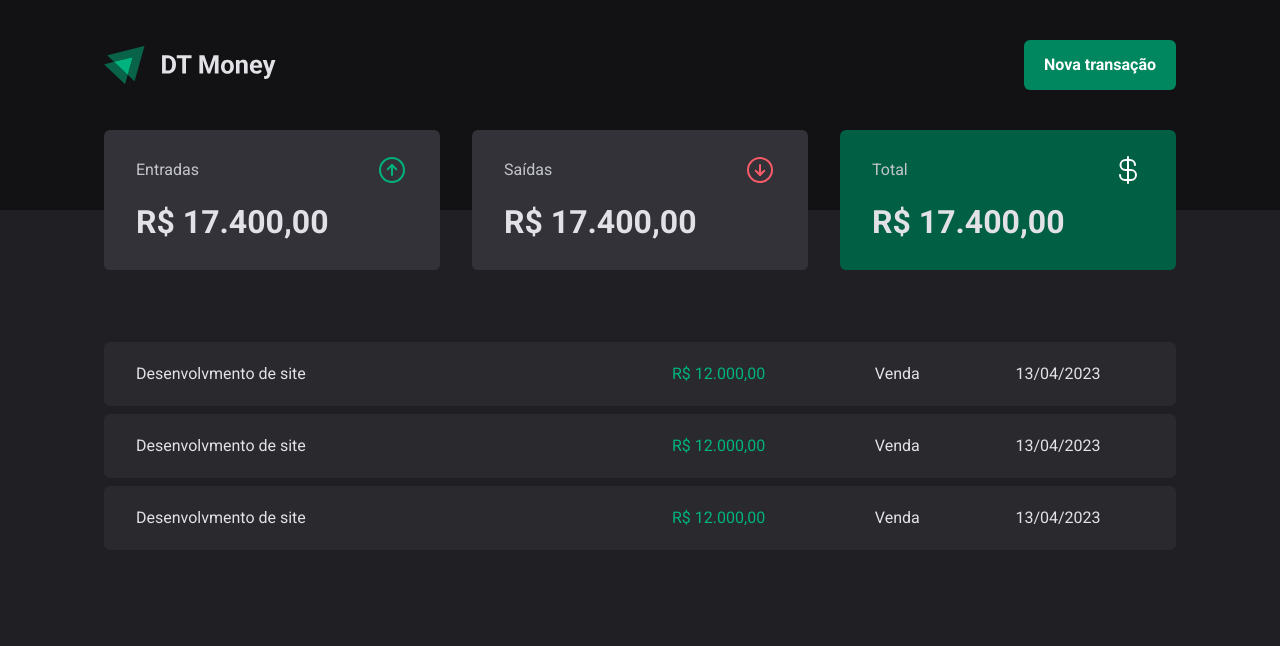
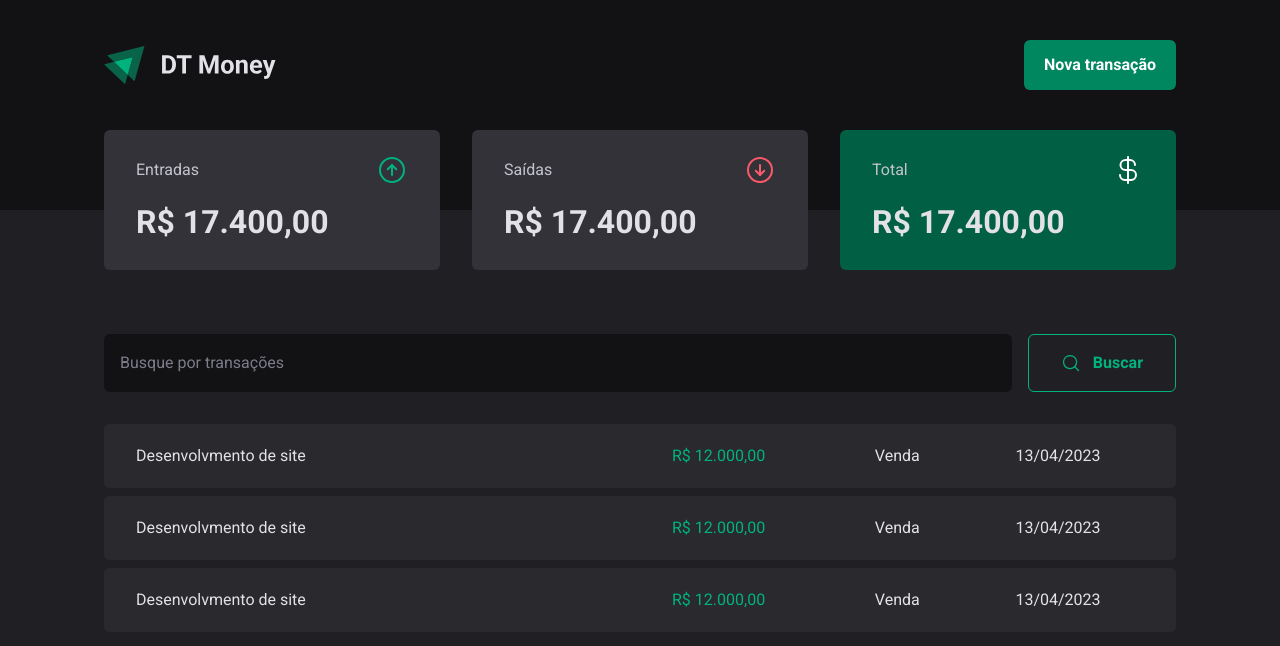
Before and after one commit to CaioQuirinoMedeiros/dt-money, a React (Vite) app: page / in a window 1280 px wide. Shown: the top 646 px of the page. Built offline with nearby package versions, Linux system fonts and the light colour scheme.

Commit message:
search form

```diff
--- /dev/null
+++ b/src/components/SearchForm.tsx
@@ -0,0 +1,16 @@
+import { MagnifyingGlass } from 'phosphor-react'
+
+export function SearchForm() {
+  return (
+    <form className='flex flex-row gap-[1rem]'>
+      <input
+        className='grow rounded-md border-0 bg-gray-900 text-gray-300 p-[1rem] placeholder:text-gray-500'
+        placeholder='Busque por transações'
+      />
+      <button className='flex flex-row gap-[0.75rem] items-center px-[2rem] py-[1rem] bg-transparent border border-green-300 text-green-300 font-bold rounded-md hover:bg-green-500 hover:border-green-500 hover:text-white transition-colors'>
+        <MagnifyingGlass className='text-[1.25rem]' />
+        Buscar
+      </button>
+    </form>
+  )
+}
--- a/src/index.css
+++ b/src/index.css
@@ -13,7 +13,7 @@
 
   *:focus {
     outline: 0;
-    @apply shadow shadow-green-500
+    @apply shadow-[0_0_0_2px] shadow-green-500
   }
 
   body {
--- a/src/pages/Transactions.tsx
+++ b/src/pages/Transactions.tsx
@@ -1,4 +1,5 @@
 import { Header } from '../components/Header'
+import { SearchForm } from '../components/SearchForm'
 import { Summary } from '../components/Summary'
 
 export function Transactions() {
@@ -9,6 +10,8 @@ export function Transactions() {
       <Summary />
 
       <div className='w-full max-w-[1120px] mt-[4rem] mx-auto px-[1.5rem]'>
+        <SearchForm />
+
         <table className='w-full border-separate border-spacing-x-0 border-spacing-y-[0.5rem] mt-[1.5rem]'>
           <tbody>
             <tr>
```
